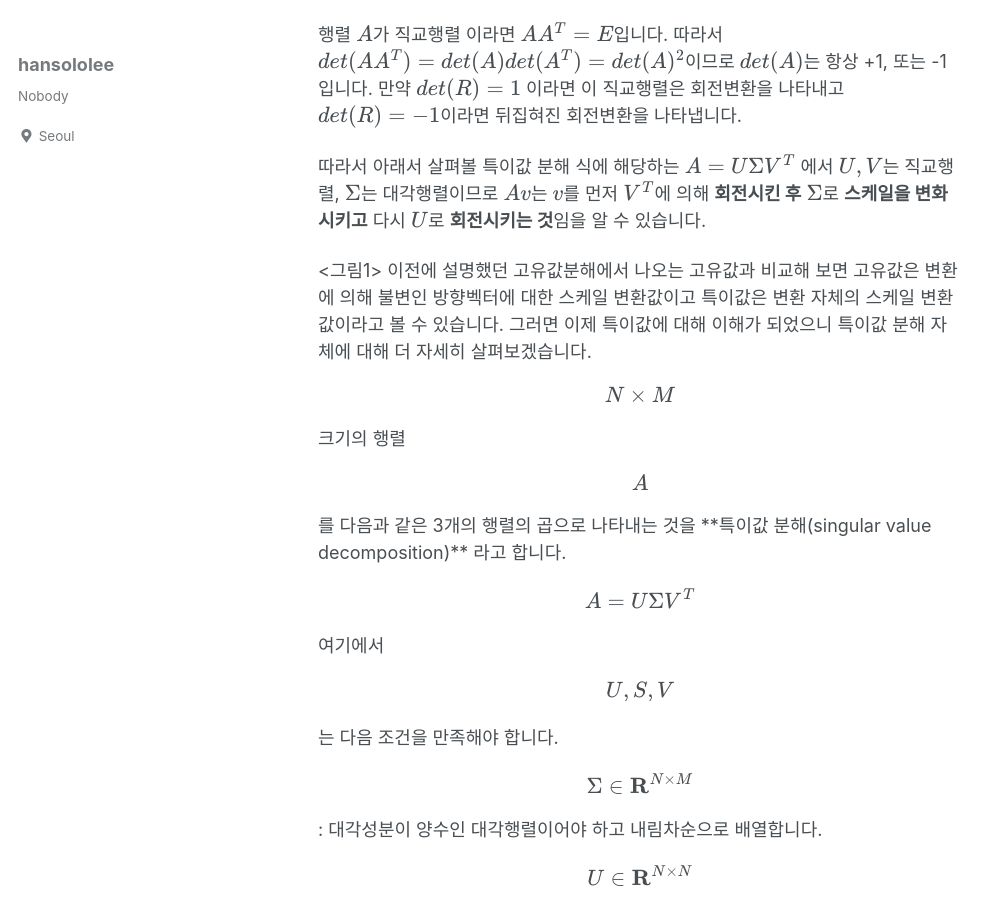
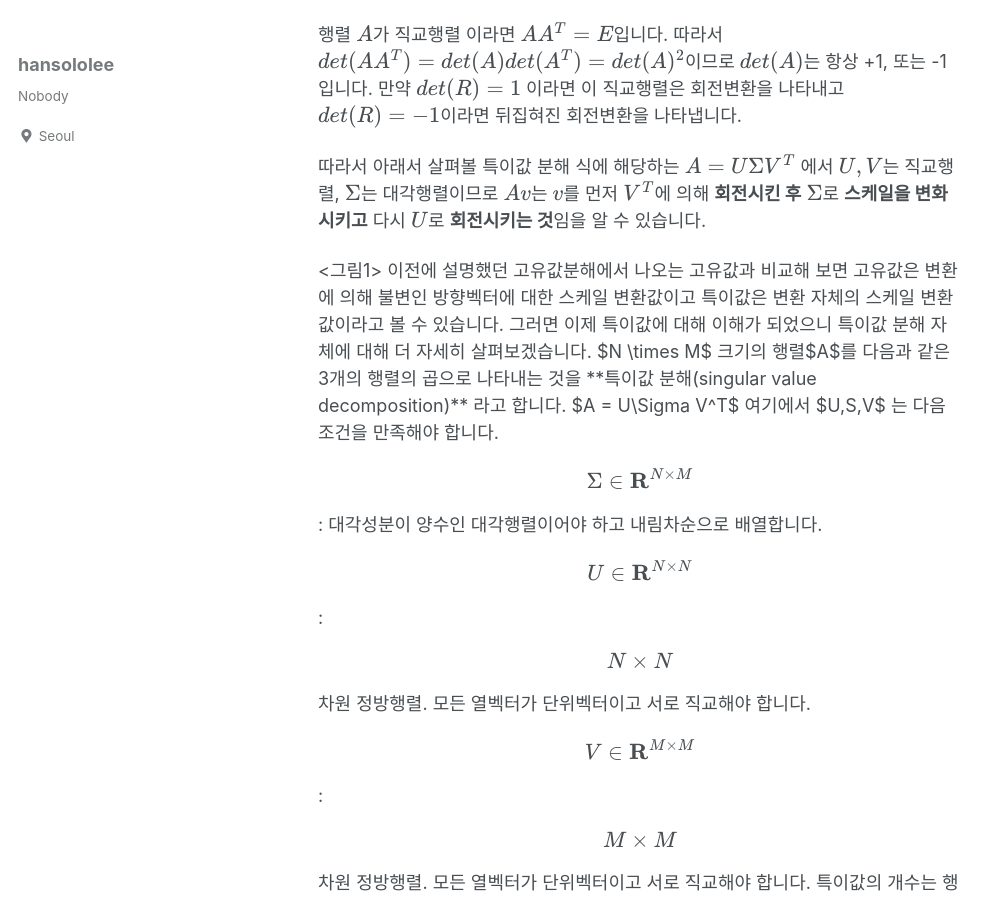
Before and after one commit to arisongha/hansololee.github.io, a Jekyll site: the page built from _posts/2019-01-14-svd.md, in a window 1280 px wide and 900 px high, scrolled down 396 px. Shown: the whole window, without its empty margins (0-1001 px from the left). Built offline with Jekyll 4.4.1, drawn with Linux system fonts in a browser that asks for light colours; cached includes are drawn as plain includes; nearby versions of some CDN libraries; formulas are drawn with MathJax 3.

Commit message:
Update 2019-01-14-svd.md

```diff
--- a/_posts/2019-01-14-svd.md
+++ b/_posts/2019-01-14-svd.md
@@ -27,8 +27,8 @@ categories:
 
 그러면 이제 특이값에 대해 이해가 되었으니 특이값 분해 자체에 대해 더 자세히 살펴보겠습니다.
 
-$$N \times M$$ 크기의 행렬$$A$$를 다음과 같은 3개의 행렬의 곱으로 나타내는 것을 **특이값 분해(singular value decomposition)** 라고 합니다.
-$$A = U\Sigma V^T$$ 여기에서 $$U,S,V$$ 는 다음 조건을 만족해야 합니다.
+$N \times M$ 크기의 행렬$A$를 다음과 같은 3개의 행렬의 곱으로 나타내는 것을 **특이값 분해(singular value decomposition)** 라고 합니다.
+$A = U\Sigma V^T$ 여기에서 $U,S,V$ 는 다음 조건을 만족해야 합니다.
 
 $$\Sigma \in \mathbf{R}^{N \times M}$$: 대각성분이 양수인 대각행렬이어야 하고 내림차순으로 배열합니다.
 $$U \in \mathbf{R}^{N \times N}$$: $$N \times N$$차원 정방행렬. 모든 열벡터가 단위벡터이고 서로 직교해야 합니다.
```
